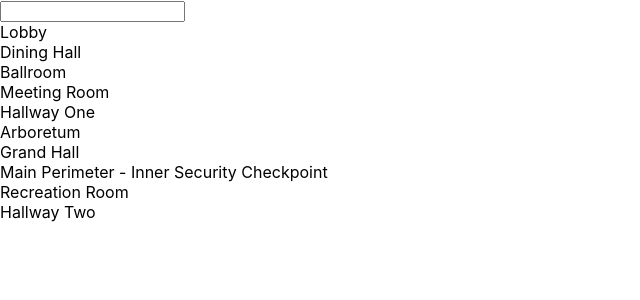
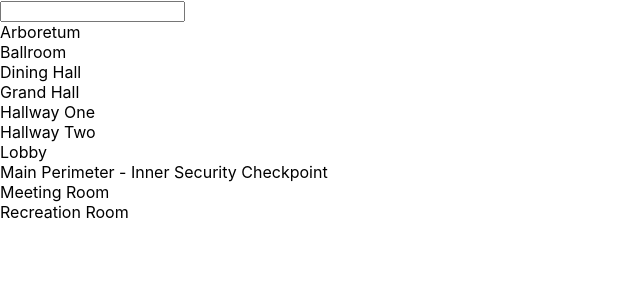
Before and after one commit to RobnettSean22/security-cam-second-run, a React (Create React App) app: page / in a window 1280 px wide. Shown: the top 300 px of the page, without its empty margins (0-640 px from the left). Built offline with nearby package versions, Linux system fonts and the light colour scheme.

Commit message:
sorting code

```diff
--- a/src/App.jsx
+++ b/src/App.jsx
@@ -1,10 +1,11 @@
 import React, { useState } from "react";
 import Search from "./components/Search";
-import SortButton from "./components/SortButton";
+
 import SecurityDisplay from "./components/SecurityDisplay";
 import devices from "./data/sample-devices.json";
 import status from "./data/sample-status.json";
 import "./App.css";
+import useSortButton from "./components/useSortButton";
 
 function App() {
   let renameProperty = JSON.stringify(status.status).replace(
@@ -32,16 +33,20 @@ function App() {
 
   const [value, setValue] = useState("");
 
-  const filterData = mergeData.filter(dVices => {
-    return dVices.name.toUpperCase().indexOf(value.toUpperCase()) !== -1;
-  });
+  const filterData = mergeData
+    .filter(dVices => {
+      return dVices.name.toUpperCase().indexOf(value.toUpperCase()) !== -1;
+    })
+    .sort((a, b) => {
+      return a.name.localeCompare(b.name);
+    });
+  const [data, setData] = useState(filterData);
 
   return (
     <div>
       <Search setValue={setValue} />
-      <SortButton />
 
-      {filterData.map((devices, id) => (
+      {data.map((devices, id) => (
         <SecurityDisplay key={id} devices={devices} />
       ))}
     </div>
--- a/src/components/SortButton.jsx
+++ /dev/null
@@ -1,7 +0,0 @@
-import React from "react";
-
-function SortButton() {
-  return <div></div>;
-}
-
-export default SortButton;
--- /dev/null
+++ b/src/components/useSortButton.jsx
@@ -0,0 +1,15 @@
+import { useState, useEffect } from "react";
+
+export default function useSortButton(data) {
+  const [isOnline, setIsOnline] = useState(data);
+
+  useEffect(() => {
+    const sortByName = isOnline.sort((a, b) => {
+      const abc = null ? -1 : 1;
+      return abc * a.name.localeCompare(b.name);
+    });
+    return setIsOnline(sortByName);
+  });
+
+  return isOnline;
+}
```
Also changed, not shown: src/components/SecurityDisplay.jsx (+9 -0 lines).
